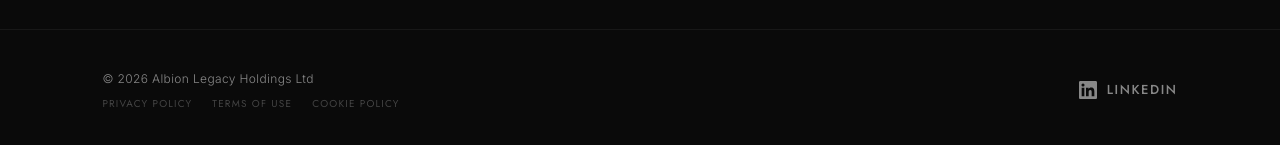
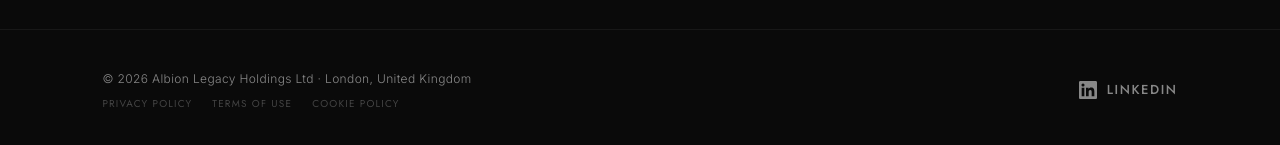
Before and after one commit to naturaesencials/Albion-Legacy-Holdings, a Next.js app: page / in a window 1280 px wide. Shown: the part 3506-3651 px from the top of the page. Built offline with nearby package versions, Linux system fonts and the light colour scheme.

Commit message:
fix(footer): add London, United Kingdom

```diff
--- a/components/Contact.tsx
+++ b/components/Contact.tsx
@@ -107,7 +107,7 @@ export default function Contact() {
             fontSize: '12px', fontWeight: 300,
             color: '#888888', letterSpacing: '0.03em',
           }}>
-            © {new Date().getFullYear()} Albion Legacy Holdings Ltd
+            © {new Date().getFullYear()} Albion Legacy Holdings Ltd · London, United Kingdom
           </p>
           <div style={{ display: 'flex', gap: '20px', flexWrap: 'wrap' }}>
             {[
```
